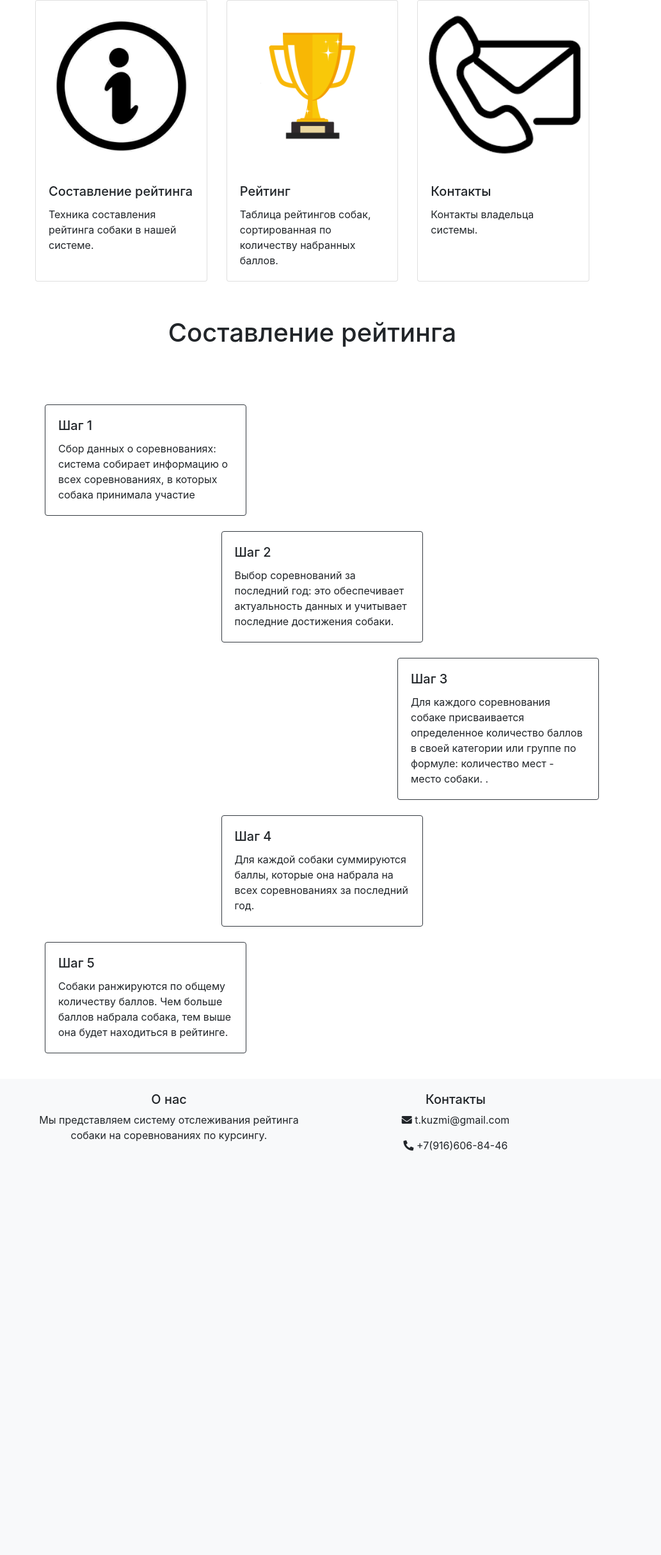
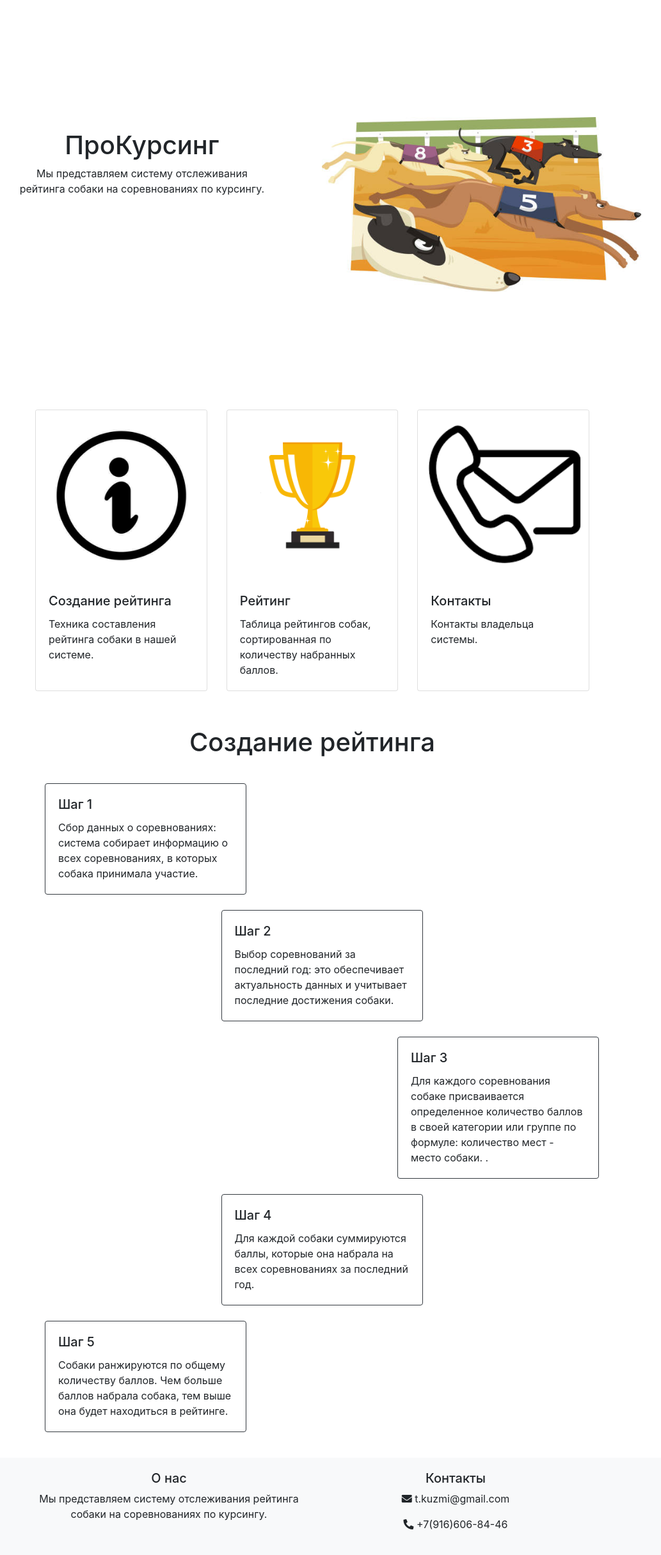
Before and after one commit to Str0ng1ch/Coursing, a Flask app: page / in a window 1280 px wide. Shown: the part 58-2488 px from the top of the page at 64% size, without its empty margins (152-1185 px from the left). Before the commit the page ends 1856 px from the top, so only its background shows below. Run offline with Flask 3, Linux system fonts and the light colour scheme; some libraries are stand-ins or nearby versions.

Commit message:
Imporved main page

```diff
--- a/templates/index.html
+++ b/templates/index.html
@@ -40,9 +40,39 @@
             width: 70%;
             margin: 0 auto; /* Center the container */
         }
+
+        @media (max-width: 768px) {
+            .card-deck {
+                flex-direction: column;
+                align-items: center;
+            }
+
+            .card {
+                width: 75%;
+            }
+        }
+.container-full-height {
+      height: 80vh;
+      display: flex;
+      justify-content: center;
+      align-items: center;
+    }
+
+    /* Стиль для левой колонки */
+    .left-column {
+      padding: 20px;
+    }
+
+    /* Стиль для изображения */
+    .image {
+      max-height: 80vh;
+      max-width: 100%;
+    }
+        /* Меняем порядок отображения для второго столбца */
+
     </style>
 </head>
-<body>
+<body style="max-width: 1720px">
 <nav class="navbar navbar-expand-lg navbar-light bg-light">
     <a class="navbar-brand" href="/">
         <img src="../static/pawn.png" alt="Card image cap" style="width: 30px; height: 30px">
@@ -64,17 +94,33 @@
     </div>
 </nav>
 
+<div class="container-full-height">
+  <div class="row">
+    <!-- Левая колонка с названием и описанием -->
+    <div class="col-md-6 left-column" style="text-align: center">
+      <h1>ПроКурсинг</h1>
+      <p>Мы представляем систему отслеживания <br> рейтинга собаки на соревнованиях по курсингу.</p>
+    </div>
+    <!-- Правая колонка с картинкой -->
+    <div class="col-md-6">
+      <img src="../static/main.jpg" alt="Изображение" class="img-fluid image">
+    </div>
+  </div>
+</div>
+
+
 <div class="container">
     <div class="card-deck">
         <div class="card">
             <a href="#rating-section" class="card-link">
                 <img class="card-img-top" src="../static/info.jpg" alt="Card image cap">
                 <div class="card-body">
-                    <h5 class="card-title">Составление рейтинга</h5>
+                    <h5 class="card-title">Создание рейтинга</h5>
                     <p class="card-text">Техника составления рейтинга собаки в нашей системе. </p>
                 </div>
             </a>
         </div>
+        <br>
         <div class="card">
             <a href="/rating" class="card-link">
                 <img class="card-img-top" src="../static/trophey.png" alt="Card image cap">
@@ -84,6 +130,7 @@
                 </div>
             </a>
         </div>
+        <br>
         <div class="card">
             <a href="#footer" class="card-link">
                 <img class="card-img-top" src="../static/contacts.png" alt="Card image cap">
@@ -99,17 +146,17 @@
 <br>
 
 <div class="d-flex justify-content-center align-items-center" style="height: 15vh;" id="rating-section">
-    <h1 class="text-center">Составление рейтинга</h1>
+    <h1 class="text-center">Создание рейтинга</h1>
 </div>
 
-<div class="container mt-5">
+<div class="container">
     <div class="d-flex justify-content-start minimal-width">
         <div class="col-sm-4 minimal-width">
             <div class="card border-dark minimal-width">
                 <div class="card-body minimal-width">
                     <h5 class="card-title">Шаг 1</h5>
                     <p class="card-text">Сбор данных о соревнованиях: система собирает информацию о
-                        всех соревнованиях, в которых собака принимала участие</p>
+                        всех соревнованиях, в которых собака принимала участие.</p>
                 </div>
             </div>
         </div>
@@ -188,7 +235,7 @@
 <script src="https://stackpath.bootstrapcdn.com/bootstrap/4.3.1/js/bootstrap.min.js"></script>
 <script>
     document.querySelectorAll('.card-link').addEventListener('click', function (event) {
-        event.preventDefault(); // Предотвращает стандартное поведение якорной ссылки
+        event.preventDefault();
         let target = document.querySelector(event.target.getAttribute('href'));
 
         if (target) {
```
Also changed, not shown: templates/rating.html (+22 -37 lines), static/main.jpg (added), static/steps.png (added).
